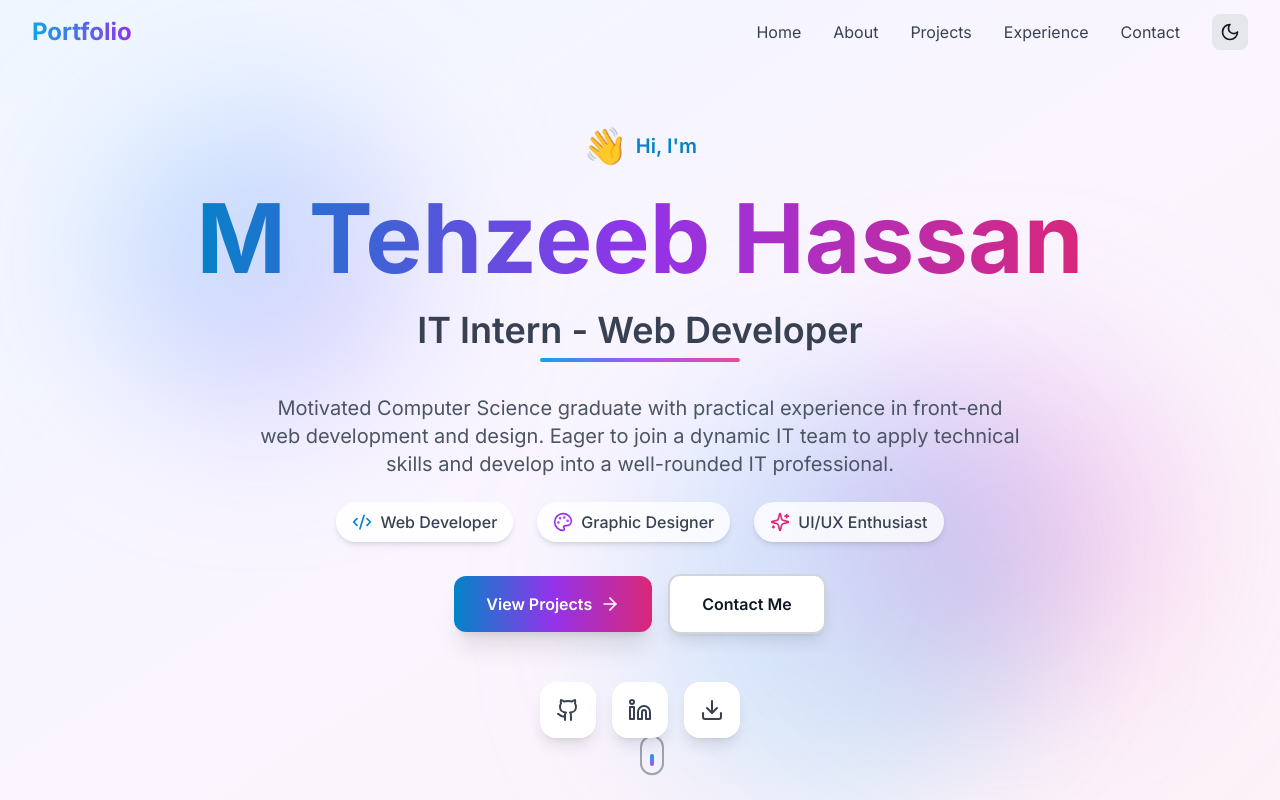
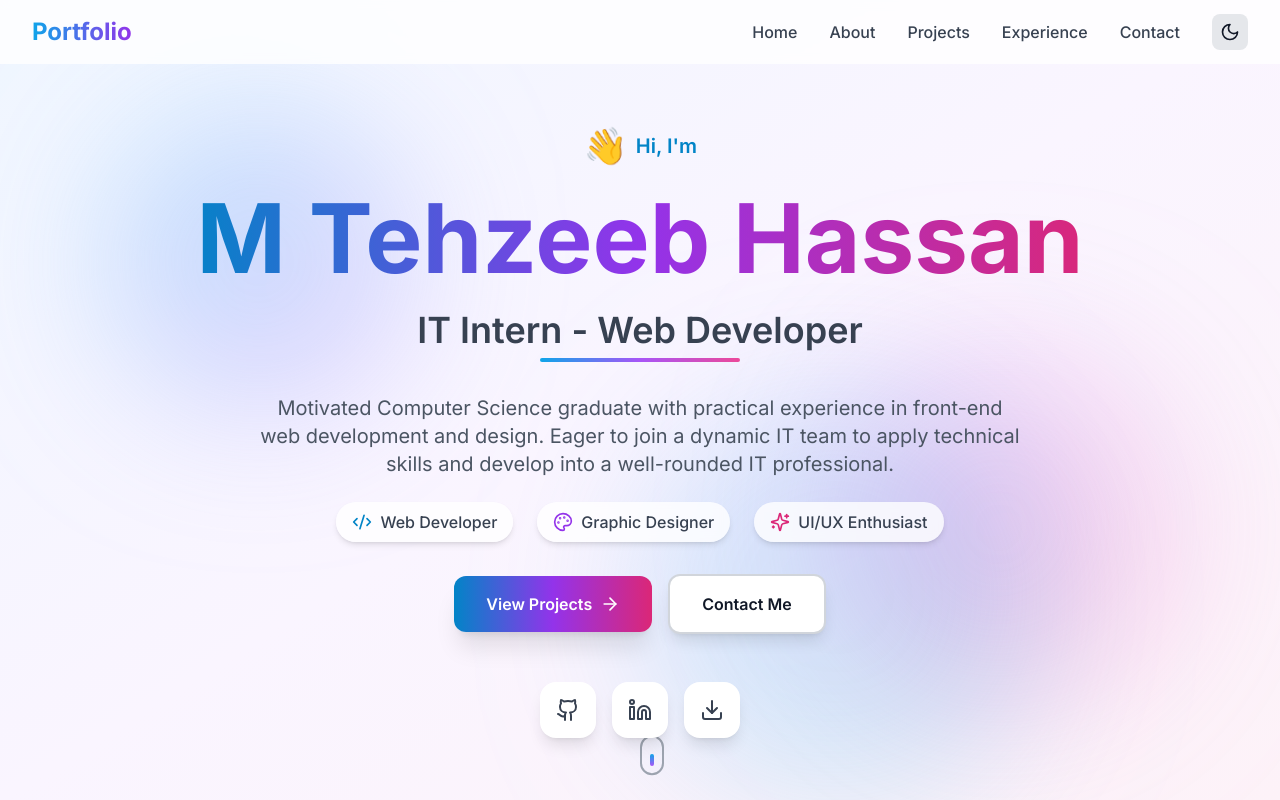
Before and after one commit to Tehzeeb-18/portfolio, a Next.js app: page / in a window 1280 px wide. Shown: the top 800 px of the page. Built offline with nearby package versions, Linux system fonts and the light colour scheme.

Commit message:
Fix navbar mobile responsiveness and styling

```diff
--- a/components/Navbar.tsx
+++ b/components/Navbar.tsx
@@ -29,24 +29,24 @@ const Navbar = () => {
     <nav
       className={`fixed top-0 w-full z-50 transition-all duration-300 ${
         scrolled
-          ? "bg-white/80 dark:bg-gray-900/80 backdrop-blur-md shadow-lg"
-          : "bg-transparent"
+          ? "bg-white/90 dark:bg-gray-900/90 backdrop-blur-md shadow-lg"
+          : "bg-white/80 dark:bg-gray-900/80 backdrop-blur-sm"
       }`}
     >
       <div className="max-w-7xl mx-auto px-4 sm:px-6 lg:px-8">
         <div className="flex justify-between items-center h-16">
           {/* Logo */}
-          <a href="#home" className="text-2xl font-bold bg-gradient-to-r from-primary-500 to-purple-600 bg-clip-text text-transparent">
+          <a href="#home" className="text-xl sm:text-2xl font-bold bg-gradient-to-r from-primary-500 to-purple-600 bg-clip-text text-transparent">
             Portfolio
           </a>
 
           {/* Desktop Navigation */}
-          <div className="hidden md:flex items-center space-x-8">
+          <div className="hidden md:flex items-center space-x-4 lg:space-x-8">
             {navLinks.map((link) => (
               <a
                 key={link.name}
                 href={link.href}
-                className="text-gray-700 dark:text-gray-300 hover:text-primary-500 dark:hover:text-primary-400 transition-colors duration-200"
+                className="text-gray-700 dark:text-gray-300 hover:text-primary-500 dark:hover:text-primary-400 transition-colors duration-200 font-medium"
               >
                 {link.name}
               </a>
@@ -64,17 +64,17 @@ const Navbar = () => {
           <div className="md:hidden flex items-center space-x-2">
             <button
               onClick={toggleTheme}
-              className="p-2 rounded-lg bg-gray-200 dark:bg-gray-800"
+              className="p-2 rounded-lg bg-gray-200 dark:bg-gray-800 hover:bg-gray-300 dark:hover:bg-gray-700 transition-colors"
               aria-label="Toggle theme"
             >
-              {theme === "dark" ? <Sun size={20} /> : <Moon size={20} />}
+              {theme === "dark" ? <Sun size={18} /> : <Moon size={18} />}
             </button>
             <button
               onClick={() => setIsOpen(!isOpen)}
-              className="p-2 rounded-lg bg-gray-200 dark:bg-gray-800"
+              className="p-2 rounded-lg bg-gray-200 dark:bg-gray-800 hover:bg-gray-300 dark:hover:bg-gray-700 transition-colors"
               aria-label="Toggle menu"
             >
-              {isOpen ? <X size={24} /> : <Menu size={24} />}
+              {isOpen ? <X size={22} /> : <Menu size={22} />}
             </button>
           </div>
         </div>
@@ -82,14 +82,14 @@ const Navbar = () => {
 
       {/* Mobile Navigation */}
       {isOpen && (
-        <div className="md:hidden bg-white dark:bg-gray-900 border-t dark:border-gray-800">
-          <div className="px-2 pt-2 pb-3 space-y-1">
+        <div className="md:hidden bg-white/95 dark:bg-gray-900/95 backdrop-blur-md border-t dark:border-gray-800 shadow-lg">
+          <div className="px-4 pt-2 pb-3 space-y-1">
             {navLinks.map((link) => (
               <a
                 key={link.name}
                 href={link.href}
                 onClick={() => setIsOpen(false)}
-                className="block px-3 py-2 rounded-md text-gray-700 dark:text-gray-300 hover:bg-gray-100 dark:hover:bg-gray-800 transition-colors"
+                className="block px-4 py-3 rounded-lg text-gray-700 dark:text-gray-300 hover:bg-gray-100 dark:hover:bg-gray-800 transition-colors font-medium"
               >
                 {link.name}
               </a>
```
